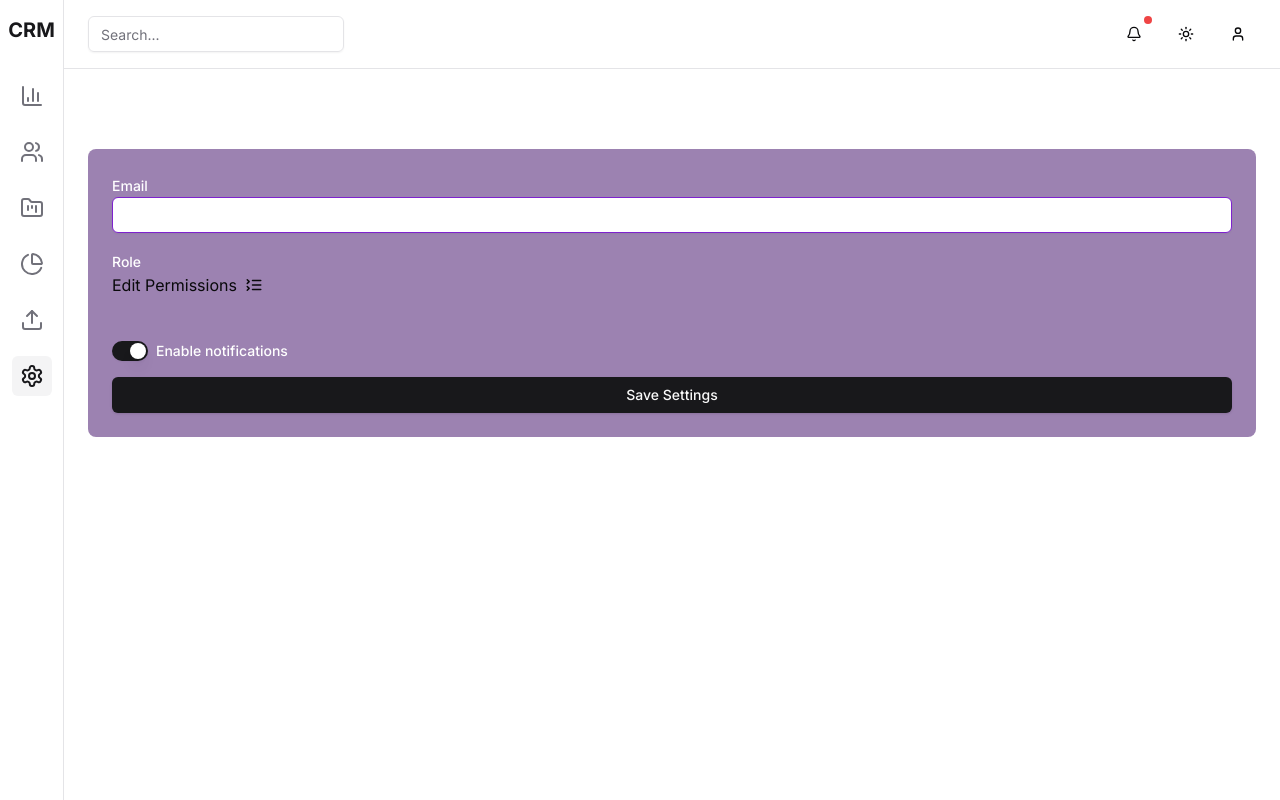
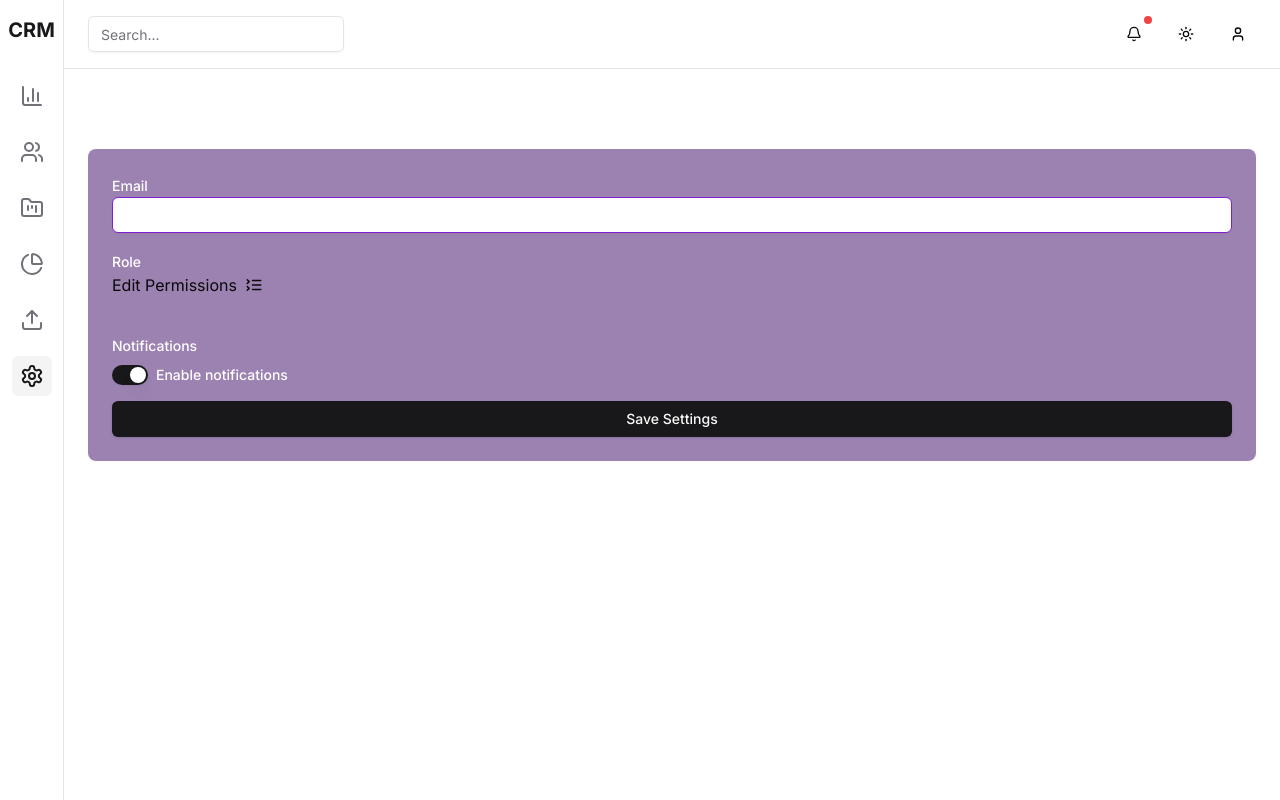
Before and after one commit to pettis1996/dashboard-template-1, a Next.js app: page /settings in a window 1280 px wide. Built offline with nearby package versions, Linux system fonts and the light colour scheme.

Commit message:
setting page update

```diff
--- a/app/settings/page.tsx
+++ b/app/settings/page.tsx
@@ -66,7 +66,7 @@ export default function SettingsPage() {
                             <CollapsibleTrigger className="flex justify-center items-center gap-2">
                                 Edit Permissions <ListCollapse size={18} />
                             </CollapsibleTrigger>
-                            <CollapsibleContent className="overflow-y-auto px-5 pt-5 pb-2 grid grid-cols-1 sm:grid-cols-2 md:grid-cols-3 gap-4">
+                            <CollapsibleContent className="overflow-y-auto px-5 pt-5 grid grid-cols-1 sm:grid-cols-2 md:grid-cols-3 gap-4">
                                 {permissions.map((perm) => (
                                     <div key={perm.id} className="flex items-center gap-3">
                                         <Switch id={perm.id} checked={settings[perm.id]} onCheckedChange={() => toggleSetting(perm.id)} />
@@ -78,11 +78,16 @@ export default function SettingsPage() {
                             </CollapsibleContent>
                         </Collapsible>
                     </div>
-                    <div className="flex items-center space-x-2">
-                        <Switch id="notifications" checked={notifications} onCheckedChange={setNotifications} />
-                        <Label htmlFor="notifications" className="text-white">
-                            Enable notifications
+                    <div>
+                        <Label htmlFor="email" className="text-white">
+                            Notifications
                         </Label>
+                        <div className="flex items-center space-x-2 pt-2">
+                            <Switch id="notifications" checked={notifications} onCheckedChange={setNotifications} />
+                            <Label htmlFor="notifications" className="text-white">
+                                Enable notifications
+                            </Label>
+                        </div>
                     </div>
                     <Button type="submit" className="w-full">
                         Save Settings
```
